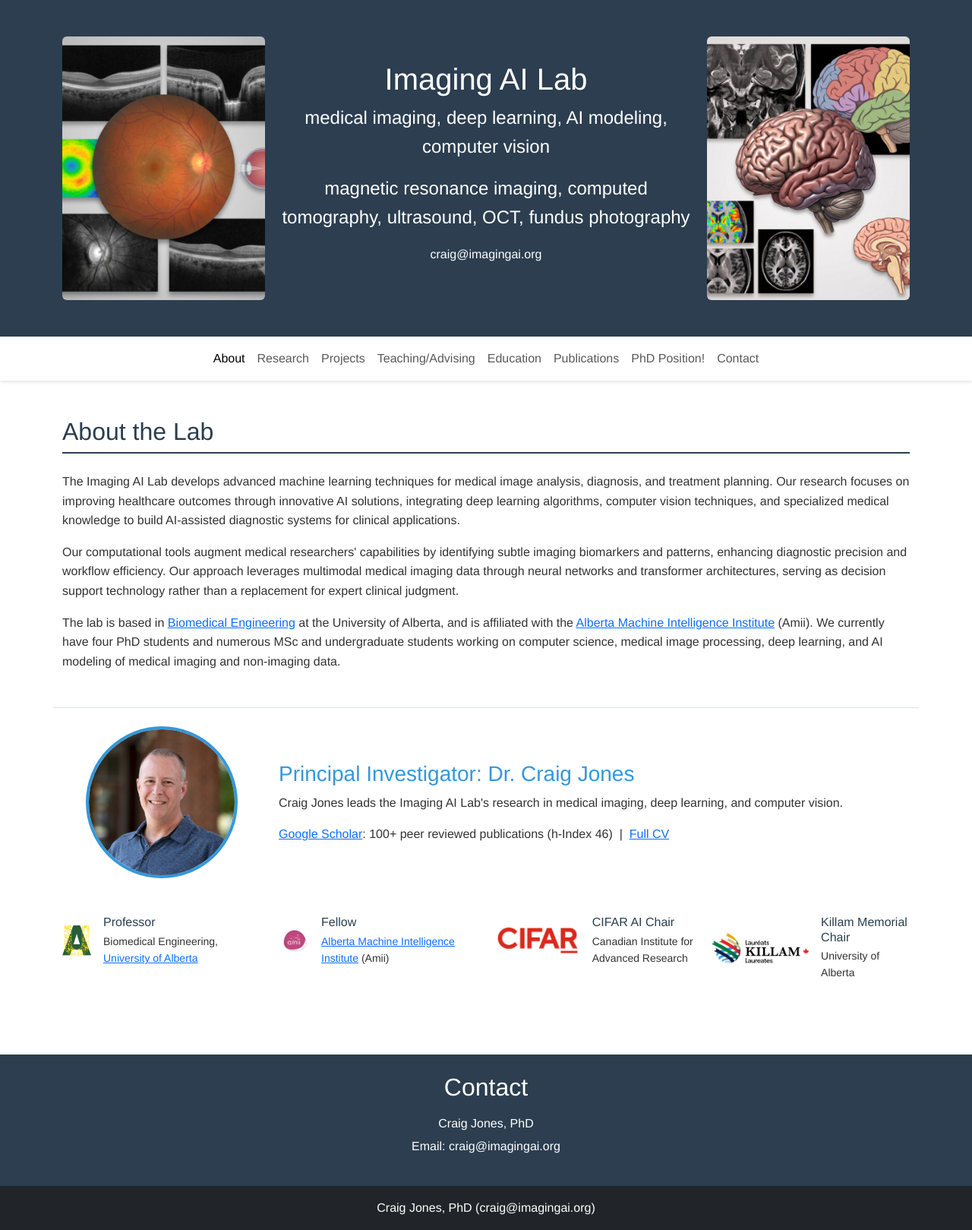
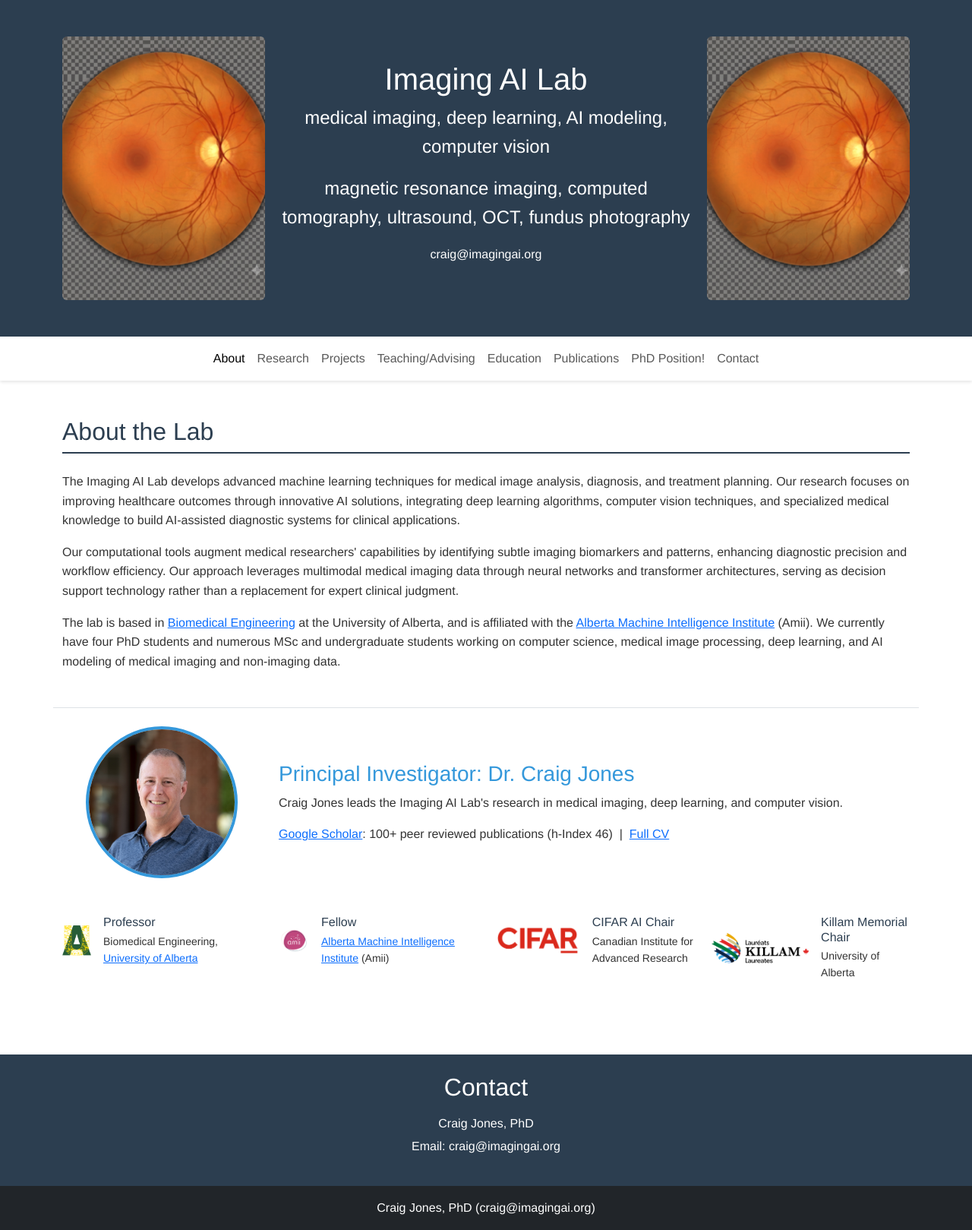
Before and after one commit to ImagingAI/imagingai.github.io, a Jekyll site: the page built from index.html, in a window 1280 px wide. Shown: the whole page at 76% size. Built offline with Jekyll 4.4.1, drawn with Linux system fonts in a browser that asks for light colours.

Commit message:
changes to figures.

```diff
--- a/_includes/header.html
+++ b/_includes/header.html
@@ -22,7 +22,7 @@
         <div class="container">
             <div class="row align-items-center g-3">
                 <div class="col-lg-3 d-none d-lg-block">
-                    <img src="{{ '/images/banner-left.jpg' | relative_url }}" alt="" class="banner-img" style="aspect-ratio:1/1.3;">
+                    <img src="{{ '/images/banner-left.png' | relative_url }}" alt="" class="banner-img" style="aspect-ratio:1/1.3;">
                 </div>
                 <div class="col-lg-6 text-center">
                     <h1>Imaging AI Lab</h1>
@@ -31,7 +31,7 @@
                     <p>craig@imagingai.org</p>
                 </div>
                 <div class="col-lg-3 d-none d-lg-block">
-                    <img src="{{ '/images/banner-right.jpg' | relative_url }}" alt="" class="banner-img" style="aspect-ratio:1/1.3;">
+                    <img src="{{ '/images/banner-right.png' | relative_url }}" alt="" class="banner-img" style="aspect-ratio:1/1.3;">
                 </div>
             </div>
         </div>
```
Also changed, not shown: images/banner-left.jpg (deleted), images/banner-left.png (added), images/banner-right.png (added).
